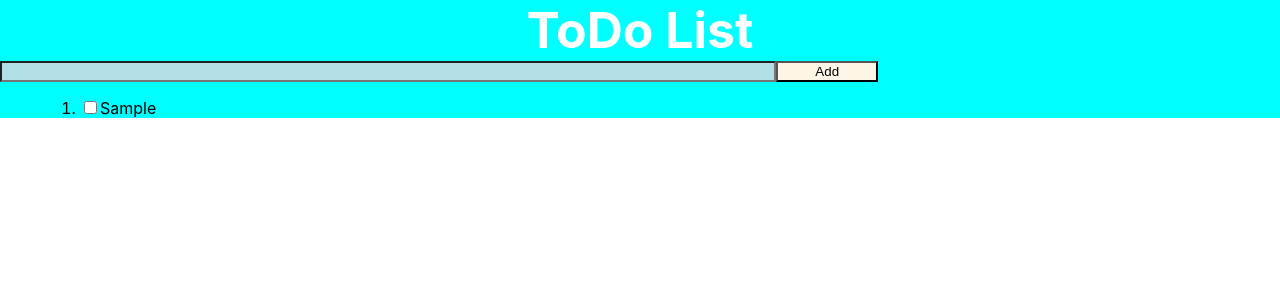
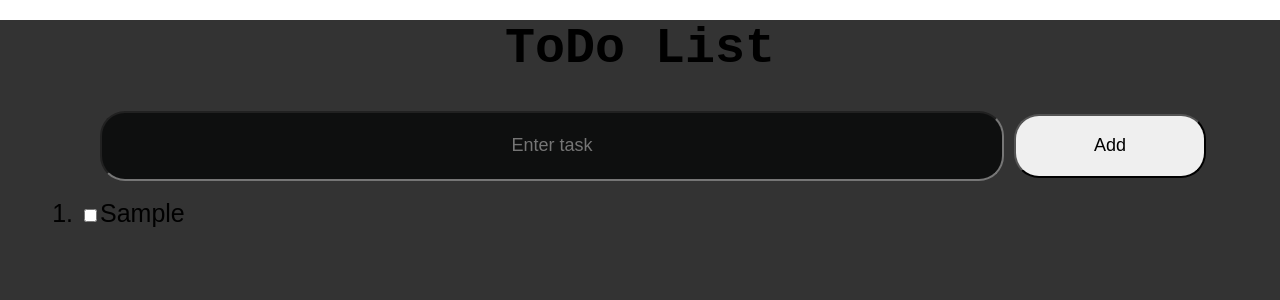
Before and after one commit to Sudhanshu-1508/to-do-app, a React (Create React App) app: page / in a window 1280 px wide. Both pictures are taken after typing "Sample" into the empty fields and a click on the button "Add". Shown: the top 300 px of the page. Built offline with nearby package versions, Linux system fonts and the light colour scheme.

Commit message:
styled the document, done with strikethrough

```diff
--- /dev/null
+++ b/src/AppStyle.css
@@ -0,0 +1,3 @@
+:root{
+    height: 100vh;
+}
--- a/src/ToDoComponents/ToDo.js
+++ b/src/ToDoComponents/ToDo.js
@@ -1,34 +1,13 @@
 import React, { useState } from "react";
 import './style.css'
-//
-//const main ={
-//  background: 'gray',
-//  color:'white',
-//}
-//
-const heading = {
-  margin: 'auto',
-  color: 'white',
-  fontSize:'50px',
-  alignItems:'center'
-}
 
-const input1 = {
-  alignItems:'center',
-  background:'powderblue',
-  width:'60%'
-}
-const button1 = {
-    paddingHorizontal: '8',
-    paddingVertical: '6',
-    borderRadius: '4',
-    backgroundColor: 'oldlace',
-    minWidth: '8%',
-}
-
-const chkbox ={
-  height:'auto',
-  borderRadius:'4'
+function Validate(input){
+  if(input ===''){
+    alert("input cannot be empty")
+    return false
+  } else{
+    return true
+  }
 }
 
 function ToDo() {
@@ -65,23 +44,26 @@ function ToDo() {
 
   return (
     <div className="main" >
-      <h1 className="heading" style={heading}>ToDo List</h1>
+      <h1 className="heading" >ToDo List</h1>
       <input
         className="input"
-        style={input1}
+        placeholder="Enter task"
         type={"text"}
         value={input}
         onChange={(e) => setInput(e.target.value)}
       ></input>
 
-      <button style={button1} onClick={() => addToDo(input)}>Add</button>
+      <button  className="bttn" onClick={() => {Validate(input); addToDo(input)}}>Add</button>
 
-      <ul>
-        <ol type="1">
+      <ul  className="list">
+        <ol type="1" className="list">
         {list.map((todo) => (
           <li
             key={todo.id}
-            style={{ textDecoration: todo.status ? 'line-through' : 'none' }}
+            style={{ fontSize: '25px',
+                    fontFamily: 'sans-serif',
+                    color:'black',
+              textDecoration: todo.status ? 'line-through' : 'none' }}
           >
             <label>
               <input
--- a/src/ToDoComponents/style.css
+++ b/src/ToDoComponents/style.css
@@ -1,6 +1,48 @@
+:root{
+    height: 100vh;
+}
 .main{
-    background-color: aqua;
+    height: 100vh;
+    background-color: #333;
 }
 .heading{
+    font-family: 'Courier New', Courier, monospace;
+    margin-top: 20px;
+    text-align: center;
+    font-size: 50px;
+}
+
+.chkbox{
+    height: auto;
+    width: auto;
+}
+
+.input{
+    font-size: large;
+    margin-left: 100px;
+    height: 8vh;
+    border-radius: 25px;
+    background-color: rgb(14, 15, 15);
+    width: 70%;
+    font-style: inherit;
+    color: antiquewhite;
     text-align: center;
 }
+
+.bttn{
+    margin-left: 10px;
+    font-size: large;
+    width: 15%;
+    height: 8vh;
+    border-radius: 25px;
+}
+
+.bttn:hover{
+    background-color: #8f8d8d;
+    color: #0b0a0a;
+}
+
+.list{
+    text-align: left;
+    font-size: large;
+}
--- a/src/index.js
+++ b/src/index.js
@@ -4,18 +4,10 @@ import './index.css';
 import App from './App';
 import reportWebVitals from './reportWebVitals';
 
-const styleApp = {
-  display: 'flex',
-  height: '100vh',
-  width: '100%',
-  background: 'gray',
-  color:'white',
-}
-
 const root = ReactDOM.createRoot(document.getElementById('root'));
 root.render(
   <React.StrictMode>
-    <App style={styleApp} />
+    <App />
   </React.StrictMode>
 );
 
```
